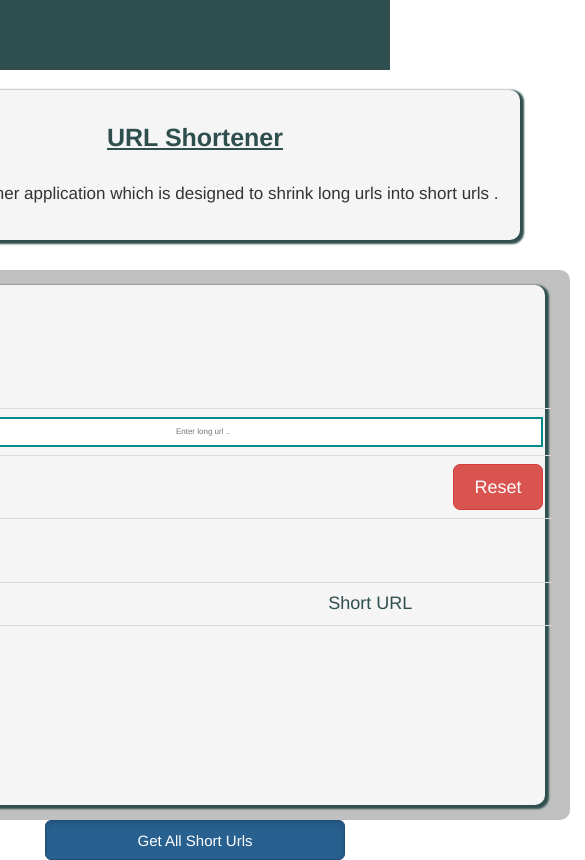
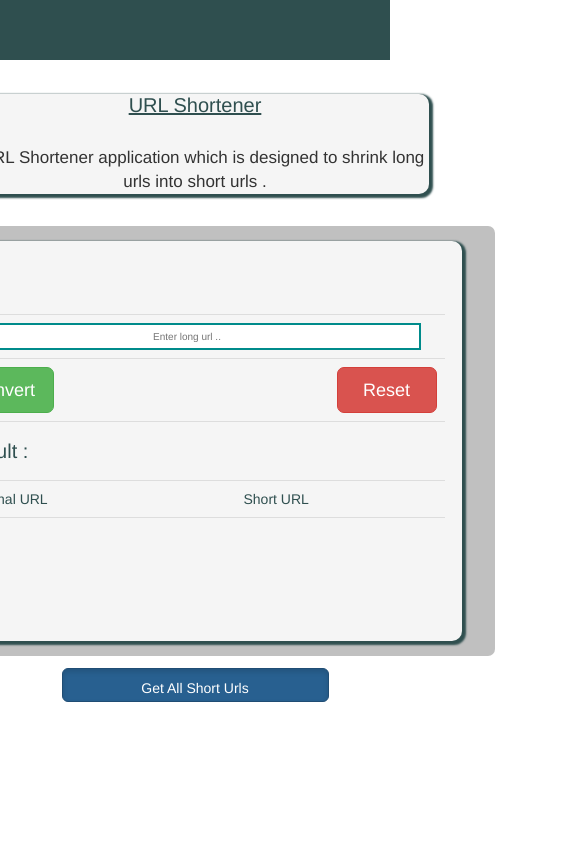
Before and after one commit to pkanwar/url-shortener-app, a website: page public/index.html in a window 390 px wide. Shown: the whole page, 585 px wide, since content can reach past the window. Drawn offline with nearby package versions, Linux system fonts and the light colour scheme.

Commit message:
improved the responsive part using media screen query

```diff
--- a/public/css/urlShortener.css
+++ b/public/css/urlShortener.css
@@ -27,6 +27,18 @@ body {
   justify-content: center;
 }
 
+@media screen and (max-width: 900px) {
+  .container {
+    margin-top: 80px;
+    width: 726px;
+    height: 634px;
+    display: flex;
+    flex-direction: row;
+    flex-wrap: wrap;
+    justify-content: center;
+  }
+}
+
   /* navbar styling */
 
 .navbar {
@@ -40,11 +52,33 @@ body {
   height: 90px;
 }
 
+@media screen and (max-width: 900px) {
+  .navbar {
+    position: fixed;
+    width: 100%;
+    padding: 20px 20px;
+    z-index: 999;
+    background-color: #2F4F4F;
+    font-family: 'Poppins' sans-serif;
+    transition: all 0.3s ease;
+    height: 60px;
+  }
+}
+
 .navbar .max-width {
   display: flex;
   align-items: center;
   justify-content: space-between;
   margin-right: 25px;
+}
+
+@media screen and (max-width: 900px) {
+  .navbar .max-width {
+    display: flex;
+    align-items: center;
+    justify-content: space-between;
+    margin-right: 17px;
+  }
 }
 
 .home {
@@ -60,6 +94,21 @@ body {
   box-shadow: 3px 3px 3px 3px #2F4F4F;
 }
 
+@media screen and (max-width: 900px) {
+  .home {
+    position: relative;
+    margin-top: 14px;
+    display: flex;
+    flex-direction: column;
+    justify-content: center;
+    width: 467px;
+    height: 100px;
+    background-color: #F5F5F5;
+    border-radius: 10px;
+    box-shadow: 2px 2px 2px 2px #2F4F4F;
+  }
+}
+
 .home .title {
   position: relative;
   text-align: center;
@@ -71,6 +120,19 @@ body {
   text-decoration: underline;
 }
 
+@media screen and (max-width: 900px) {
+  .home .title {
+    position: relative;
+    text-align: center;
+    font-size: 20px;
+    font-family: 'Poppins' sans-serif;
+    font-weight: 534;
+    color: #2F4F4F;
+    margin-top: 0px;
+    text-decoration: underline;
+  }
+}
+
 .home .urlShort-desc {
   position: relative;
   text-align: center;
@@ -78,6 +140,17 @@ body {
   font-family: 'Poppins' sans-serif;
   font-weight: 700;
   margin-top: 0px;
+}
+
+@media screen and (max-width: 900px) {
+  .home .urlShort-desc {
+    position: relative;
+    text-align: center;
+    font-size: 17px;
+    font-family: 'Poppins' sans-serif;
+    font-weight: 467;
+    margin-top: 0px;
+  }
 }
 
 .container .utility-grid {
@@ -93,6 +166,21 @@ body {
   background-color: #C0C0C0;
 }
 
+@media screen and (max-width: 900px) {
+  .container .utility-grid {
+    height: 430px;
+    width: 600px;
+    display: grid;
+    grid-template-rows: 1fr;
+    justify-items: center;
+    align-items: center;
+    grid-gap: 5px;
+    margin-top: 20px;
+    border-radius: 7px;
+    background-color: #C0C0C0;
+  }
+}
+
 .container .utility-grid .item {
   height: 400px;
   width: 800px;
@@ -106,8 +194,27 @@ body {
   box-shadow: 3px 3px 3px 3px #2F4F4F;
 }
 
+@media screen and (max-width: 900px) {
+  .container .utility-grid .item {
+    height: 400px;
+    width: 534px;
+    padding: 7px;
+    display: grid;
+    grid-template-rows: 1fr;
+    justify-items: center;
+    align-items: center;
+    border-radius: 10px;
+    background-color: #F5F5F5;
+    box-shadow: 2px 2px 2px 2px #2F4F4F;
+  }
+}
+
 .container .utility-grid table {
   margin-top: 40px;
+}
+
+@media screen and (max-width: 900px) {
+  margin-top: 27px;
 }
 
 #longUrlInput {
@@ -121,15 +228,57 @@ body {
   text-align: center;
 }
 
+@media screen and (max-width: 900px) {
+  #longUrlInput {
+    font-family: 'Poppins' sans-serif;
+    font-weight: 400;
+    font-size: 10px;
+    color: #2F4F4F;
+    width: 467px;
+    height: 27px;
+    border: 2px solid #008B8B;
+    text-align: center;
+  }
+}
+
 #convertBtn {
   width: 150px;
   border-radius: 10px;
+}
+
+@media screen and (max-width: 900px) {
+  #convertBtn {
+    width: 100px;
+    border-radius: 7px;
+  }
 }
 
 #clearBtn {
   width: 150px;
   border-radius: 10px;
   float: right;
+}
+
+@media screen and (max-width: 900px) {
+  #clearBtn {
+    width: 100px;
+    border-radius: 7px;
+    float: right;
+  }
+}
+
+#copyBtn {
+  width: 150px;
+  border-radius: 10px;
+  float: right;
+}
+
+@media screen and (max-width: 900px) {
+  #copyBtn {
+    width: 100px;
+    border-radius: 7px;
+    float: right;
+  }
 }
 
 #resultTitle1 {
@@ -141,6 +290,17 @@ body {
   width: 100%;
 }
 
+@media screen and (max-width: 900px) {
+  #resultTitle1 {
+    font-family: 'Poppins' sans-serif;
+    font-weight: 400;
+    font-size: 20px;
+    margin-left: 7px;
+    color: #2F4F4F;
+    width: 100%;
+  }
+}
+
 #originalUrl {
   font-family: 'Poppins' sans-serif;
   font-weight: 600;
@@ -148,6 +308,17 @@ body {
   padding-left: 20px;
   color: #2F4F4F;
   width: 100%;
+}
+
+@media screen and (max-width: 900px) {
+  #originalUrl {
+    font-family: 'Poppins' sans-serif;
+    font-weight: 400;
+    font-size: 14px;
+    padding-left: 14px;
+    color: #2F4F4F;
+    width: 100%;
+  }
 }
 
 #shortUrl {
@@ -159,9 +330,27 @@ body {
   width: 100%;
 }
 
+@media screen and (max-width: 900px) {
+  #shortUrl {
+    font-family: 'Poppins' sans-serif;
+    font-weight: 400;
+    font-size: 14px;
+    margin-left: 7px;
+    color: #2F4F4F;
+    width: 100%;
+  }
+}
+
 .originalUrlClass {
   width: 400px;
   height: 80px;
+}
+
+@media screen and (max-width: 900px) {
+  .originalUrlClass {
+    width: 267px;
+    height: 54px;
+  }
 }
 
 .originalUrlTxt {
@@ -173,22 +362,57 @@ body {
   overflow-y: auto;
 }
 
+@media screen and (max-width: 900px) {
+  .originalUrlTxt {
+    width: 267px;
+    height: 54px;
+    padding-top: 17px;
+    padding-left: 14px;
+    overflow-x: hidden;
+    overflow-y: auto;
+  }
+}
+
 .shortUrlClass {
   width: 300px;
   height: 80px;
+}
+
+@media screen and (max-width: 900px) {
+  .shortUrlClass {
+    width: 200px;
+    height: 54px;
+  }
 }
 
 .shortUrlTxt {
   width: 300px;
   height: 80px;
   text-align: center;
-  padding-top: 25px;
+  padding-top: 17px;
+}
+
+@media screen and (max-width: 900px) {
+  .shortUrlTxt {
+    width: 200px;
+    height: 54px;
+    text-align: center;
+    padding-top: 17px;
+  }
 }
 
  #getAllUrlBtn {
   width: 400px;
   height: 50px;
   font-size: 20px;
+}
+
+@media screen and (max-width: 900px) {
+  #getAllUrlBtn {
+    width: 267px;
+    height: 34px;
+    font-size: 14px;
+  }
 }
 
 .urlSection {
@@ -204,6 +428,21 @@ body {
   display: none;
 }
 
+@media screen and (max-width: 900px) {
+  .urlSection {
+    height: 134px;
+    width: 543px;
+    border-radius: 14px;
+    /* background-color: #F5F5F5; */
+    justify-content: center;
+    display: grid;
+    grid-template-rows: 1fr;
+    justify-items: center;
+    align-items: center;
+    display: none;
+  }
+}
+
 #originalUrlResult {
   width: 700px;
   font-family: 'Poppins' sans-serif;
@@ -214,6 +453,18 @@ body {
   width: 100%;
 }
 
+@media screen and (max-width: 900px) {
+  #originalUrlResult {
+    width: 467px;
+    font-family: 'Poppins' sans-serif;
+    font-weight: 400;
+    font-size: 14px;
+    padding-left: 14px;
+    color: #2F4F4F;
+    width: 100%;
+  }
+}
+
 #shortUrlResult {
   width: 300px;
   font-family: 'Poppins' sans-serif;
@@ -222,6 +473,18 @@ body {
   margin-left: 10px;
   color: #2F4F4F;
   width: 100%;
+}
+
+@media screen and (max-width: 900px) {
+  #shortUrlResult {
+    width: 200px;
+    font-family: 'Poppins' sans-serif;
+    font-weight: 400;
+    font-size: 14px;
+    margin-left: 7px;
+    color: #2F4F4F;
+    width: 100%;
+  }
 }
 
 #table2 {
@@ -239,6 +502,15 @@ body {
   display: none;
 }
 
+@media screen and (max-width: 900px) {
+  #errorSection {
+    font-size: 14px;
+    width: 543px;
+    height: 54px;
+    display: none;
+  }
+}
+
 #errorSection textarea {
   text-align: center;
   width: 800px;
@@ -247,3 +519,14 @@ body {
   font-weight: 800;
   color: #2F4F4F;
 }
+
+@media screen and (max-width: 900px) {
+  #errorSection textarea {
+    text-align: center;
+    width: 534px;
+    padding-top: 14px;
+    height: 47px;
+    font-weight: 534;
+    color: #2F4F4F;
+  }
+}
--- a/public/css/urlShortenerSmall.css
+++ /dev/null
@@ -1,248 +0,0 @@
-* {
-  margin: 0;
-  padding: 0;
-  box-sizing: border-box;
-  text-decoration: none;
-}
-
-body {
-  display: flex;
-  flex-direction: row;
-  flex-wrap: wrap;
-  justify-content: center;
-}
-
-.max-width {
-  max-width: 900px;
-  margin: auto;
-}
-
-.container {
-  margin-top: 70px;
-  width: 800px;
-  height: 600px;
-  display: flex;
-  flex-direction: row;
-  flex-wrap: wrap;
-  justify-content: center;
-}
-
-    /* navbar styling */
-
-.navbar {
-  position: fixed;
-  width: 100%;
-  padding: 18px 18px;
-  z-index: 999;
-  background-color: #2F4F4F;
-  font-family: 'Poppins' sans-serif;
-  transition: all 0.3s ease;
-  height: 70px;
-}
-
-.navbar .max-width {
-  display: flex;
-  align-items: center;
-  justify-content: space-between;
-  margin-right: 15px;
-}
-
-.home {
-  position: relative;
-  margin-top: 20px;
-  display: flex;
-  flex-direction: column;
-  justify-content: center;
-  width: 650px;
-  height: 150px;
-  background-color: #F5F5F5;
-  border-radius: 10px;
-  box-shadow: 2px 2px 2px 2px #2F4F4F;
-}
-
-.home .title {
-  position: relative;
-  text-align: center;
-  font-size: 25px;
-  font-family: 'Poppins' sans-serif;
-  font-weight: 600;
-  color: #2F4F4F;
-  margin-top: 0px;
-  text-decoration: underline;
-}
-
-.home .urlShort-desc {
-  position: relative;
-  text-align: center;
-  font-size: 17px;
-  font-family: 'Poppins' sans-serif;
-  font-weight: 500;
-  margin-top: 0px;
-}
-
-.container .utility-grid {
-  height: 550px;
-  width: 750px;
-  display: grid;
-  grid-template-rows: 1fr;
-  justify-items: center;
-  align-items: center;
-  grid-gap: 3px;
-  margin-top: 30px;
-  border-radius: 10px;
-  background-color: #C0C0C0;
-}
-
-.container .utility-grid .item {
-  height: 520px;
-  width: 700px;
-  padding: 10px;
-  display: grid;
-  grid-template-rows: 1fr;
-  justify-items: center;
-  align-items: center;
-  border-radius: 10px;
-  background-color: #F5F5F5;
-  box-shadow: 2px 2px 2px 2px #2F4F4F;
-}
-
-.container .utility-grid table {
-  margin-top: 30px;
-}
-
-#longUrlInput {
-  font-family: 'Poppins' sans-serif;
-  font-weight: 500;
-  font-size: 8px;
-  color: #2F4F4F;
-  width: 680px;
-  height: 30px;
-  border: 2px solid #008B8B;
-  text-align: center;
-}
-
-#convertBtn {
-  width: 90px;
-  border-radius: 7px;
-}
-
-#clearBtn {
-  width: 90px;
-  border-radius: 7px;
-  float: right;
-}
-
-#resultTitle1 {
-  font-family: 'Poppins' sans-serif;
-  font-weight: 500;
-  font-size: 25px;
-  margin-left: 10px;
-  color: #2F4F4F;
-  width: 100%;
-}
-
-#originalUrl {
-  font-family: 'Poppins' sans-serif;
-  font-weight: 500;
-  font-size: 18px;
-  padding-left: 17px;
-  color: #2F4F4F;
-  width: 100%;
-}
-
-#shortUrl {
-  font-family: 'Poppins' sans-serif;
-  font-weight: 500;
-  font-size: 18px;
-  margin-left: 10px;
-  color: #2F4F4F;
-  width: 100%;
-}
-
-.originalUrlClass {
-  width: 430px;
-  height: 50px;
-}
-
-.originalUrlTxt {
-  width: 430px;
-  height: 50px;
-  padding-top: 15px;
-  padding-left: 15px;
-  overflow-x: hidden;
-  overflow-y: auto;
-}
-
-.shortUrlClass {
-  width: 220px;
-  height: 50px;
-}
-
-.shortUrlTxt {
-  width: 220px;
-  height: 50px;
-  text-align: center;
-  padding-top: 15px;
-}
-
-#getAllUrlBtn {
-  width: 300px;
-  height: 40px;
-  font-size: 15px;
-}
-
-.urlSection {
-  height: 200px;
-  width: 700px;
-  border-radius: 12px;
-  justify-content: center;
-  display: grid;
-  grid-template-rows: 1fr;
-  justify-items: center;
-  align-items: center;
-  display: none;
-}
-
-#originalUrlResult {
-  width: 430px;
-  font-family: 'Poppins' sans-serif;
-  font-weight: 600;
-  font-size: 20px;
-  padding-left: 20px;
-  color: #2F4F4F;
-  width: 100%;
-}
-
-#shortUrlResult {
-  width: 220px;
-  font-family: 'Poppins' sans-serif;
-  font-weight: 500;
-  font-size: 16px;
-  margin-left: 10px;
-  color: #2F4F4F;
-  width: 100%;
-}
-
-#table2 {
-  display: none;
-}
-
-#table2 tbody {
-  background-color: #F5F5F5;
-}
-
-#errorSection {
-  font-size: 20px;
-  width: 600px;
-  height: 120px;
-  display: none;
-}
-
-#errorSection textarea {
-  text-align: center;
-  width: 600px;
-  padding-top: 15px;
-  height: 80px;
-  font-weight: 600;
-  color: #2F4F4F;
-}
--- a/public/index.html
+++ b/public/index.html
@@ -8,8 +8,8 @@
     <link rel="stylesheet" href="https://maxcdn.bootstrapcdn.com/bootstrap/3.4.1/css/bootstrap.min.css">
     <script src="https://ajax.googleapis.com/ajax/libs/jquery/3.5.1/jquery.min.js"></script>
     <script src="https://maxcdn.bootstrapcdn.com/bootstrap/3.4.1/js/bootstrap.min.js"></script>
-    <link rel="stylesheet" href="./css/urlShortener.css" media="all" >
-    <link rel="stylesheet" href="./css/urlShortenerSmall.css" media="(max-width: 900px)" />
+    <link rel="stylesheet" href="./css/urlShortener.css" >
+    <!-- <link rel="stylesheet" href="./css/urlShortenerMini.css" media="(max-width: 900px)" /> -->
     <script type="text/javascript" defer src="https://cdnjs.cloudflare.com/ajax/libs/crypto-js/3.1.2/rollups/aes.js"></script>
     <script type="text/javascript" src="https://cdnjs.cloudflare.com/ajax/libs/crypto-js/3.1.9-1/crypto-js.js"></script>
     <script type="text/javascript" defer src="./js/urlShortener.js" ></script>
@@ -45,6 +45,7 @@
                         </tr>
                         <tr>
                             <td colspan="2"><h4 class="subItem1" id="resultTitle1" >Result : </h4></td>
+
                         </tr>
                         <tr>
                             <td><span id="originalUrl" >Original URL</span></td>
@@ -52,18 +53,18 @@
                         </tr>
                         <tr>
                             <td class='originalUrlClass' ><div class="originalUrlTxt" disabled ></div></td>
-                            <td class='shortUrlClass' ><div class="shortUrlTxt" disabled ><a target="_blank" class='shortUrlLink' ></a></div></td>
+                            <td class='shortUrlClass' ><div class="shortUrlTxt"  disabled ><a target="_blank" id="shortUrlId" class='shortUrlLink' ></a></div></td>
                         </tr>
                     </tbody>
                 </table>
                 </div>
             </div>
-
         </div>
         <div class='getAllUrls' >
             <input id="getAllUrlBtn" type="button" value="Get All Short Urls" class="btn btn-primary btn-lg active" />
         </div>
     </div>
+
     <div id='errorSection' ><textarea disabled > No short URLs added . Please add URLs to shrink</textarea></div>
     <div class="urlSection" >
         <div class='urlTable' >
--- a/public/js/urlShortener.js
+++ b/public/js/urlShortener.js
@@ -3,15 +3,15 @@ const convertBtn = document.querySelector('#convertBtn');
 const clearBtn = document.querySelector('#clearBtn');
 const getAllUrlBtn = document.querySelector('#getAllUrlBtn');
 const originalUrlTxt = document.querySelector('.originalUrlTxt');
-const shortUrlTxt = document.querySelector('.shortUrlTxt');
+const shortUrlTxt = document.getElementsByClassName('.shortUrlTxt');
 const shortUrlLink = document.querySelector('.shortUrlLink');
+const shortUrlId = document.querySelector('#shortUrlId');
 const urlSection = document.querySelector('.urlSection');
 const errorSection = document.querySelector('#errorSection');
 const table2 = document.querySelector('#table2');
 const container = document.querySelector('.container');
 
 longUrlInput.value ='';
-const containerHeight = 800;
 let urlSectionHeight = 80;
 let displayFlag = false;
 let numberOfUrls = 0;
@@ -26,7 +26,6 @@ function displayAllUrls()
     fetch('./api/urls')
         .then((res) => res.json())
         .then((json) => {
-            console.log('response : ' + json.error);
 
             if (json.error) {
                 errorSection.style.display = 'block';
@@ -39,7 +38,6 @@ function displayAllUrls()
                 table2.style.display = 'block'
                 container.style.height = '800px';
                 const urls = json;
-                console.log('json : ' + json);
                 numberOfUrls = urls.length;
                 table2.innerHTML =
                     "<tr><td><span id='originalUrlResult' >Original URL</span></td><td><span id='shortUrlResult' >Short URL</span></td></tr>";
@@ -78,16 +76,10 @@ convertBtn.addEventListener('click', () => {
             .then((res) => res.json())
             .then((json) => {
                 const shortUrl = document.location.origin + '/u/' + json.id;
-                console.log('shortUrl : ' + shortUrl);
                 originalUrlTxt.innerHTML = longUrl;
                 shortUrlLink.innerHTML = shortUrl;
                 shortUrlLink.setAttribute('href', shortUrl);
                 if (displayFlag) {
-                    // errorSection.style.display = 'none';
-                    // container.style.height = '800px';
-                    // urlSectionHeight = 80 + numberOfUrls * 80;
-                    // console.log(`urlSectionHeight : ${urlSectionHeight}`);
-                    // urlSection.style.height = `${urlSectionHeight}px`;
                     displayAllUrls();
                 }
             })
@@ -96,7 +88,6 @@ convertBtn.addEventListener('click', () => {
             });
     }
 });
-
 
 clearBtn.addEventListener('click', () => {
     urlSection.style.display = 'none';
```
Also changed, not shown: urls.js (+8 -4 lines).
